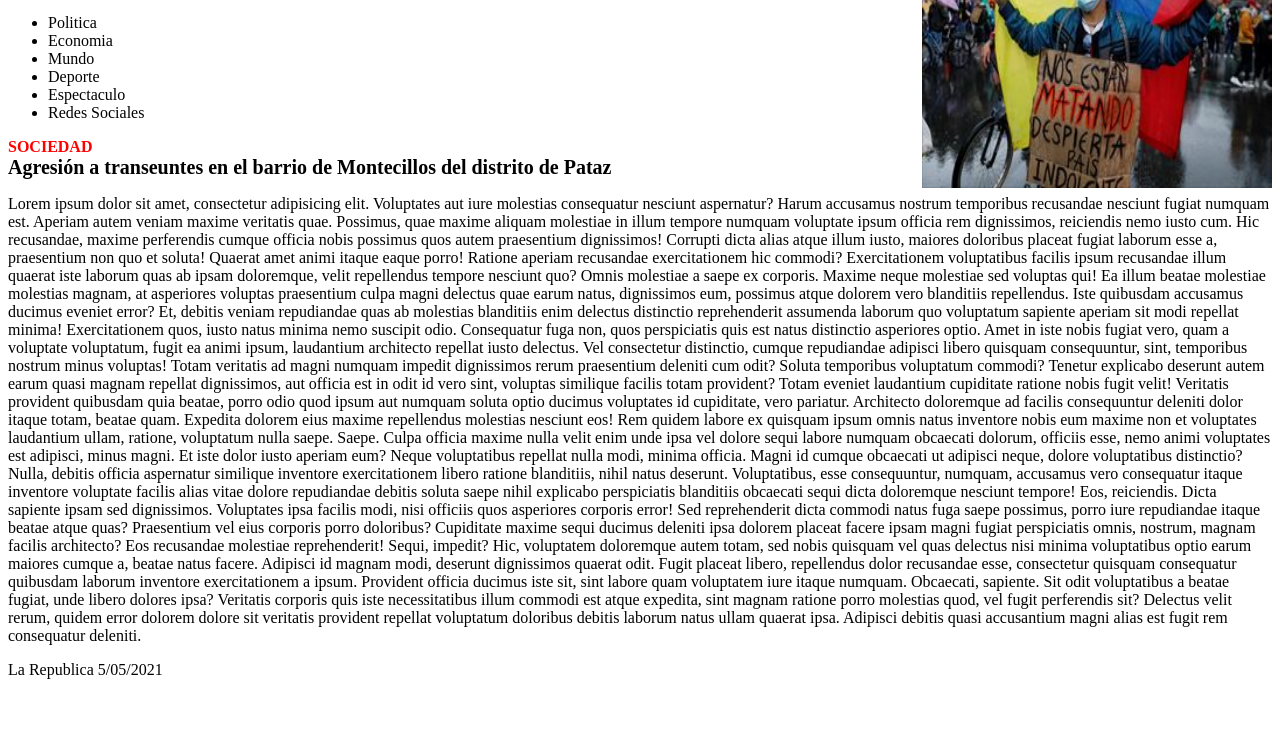
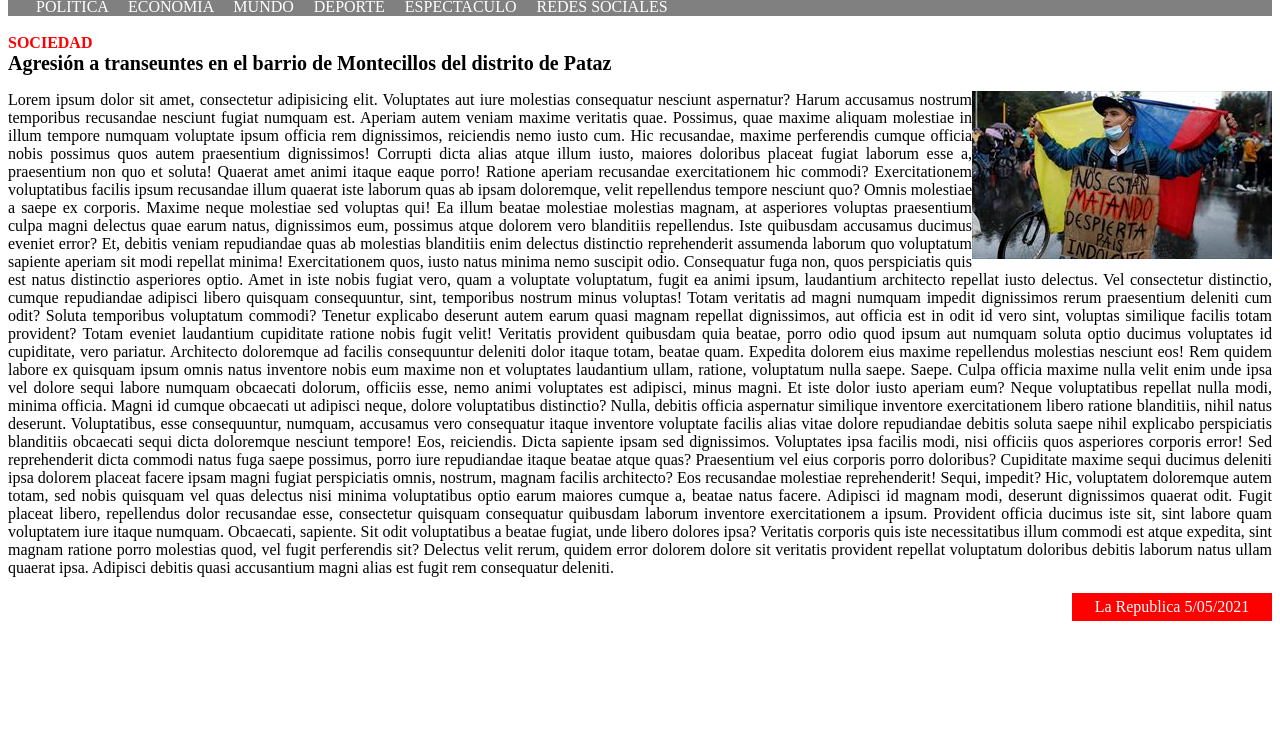
Before and after one commit to MapeSsj/PinedaEspinoza, a plain HTML site: page Sesion 13/NoticiaMejorado.html in a window 1280 px wide. Shown: the part 70-800 px from the top of the page. Drawn offline with Linux system fonts and the light colour scheme.

Commit message:
sesion13

```diff
--- a/Sesion 13/NoticiaMejorado.html
+++ b/Sesion 13/NoticiaMejorado.html
@@ -5,31 +5,36 @@
     <meta http-equiv="X-UA-Compatible" content="IE=edge">
     <meta name="viewport" content="width=device-width, initial-scale=1.0">
     <link rel="stylesheet" href="css/NoticiaMejorado.css">
-    <img src="/Sesion 13/img/colombia.jpg" >
-    <title>Document</title>
+
+    <title>Noticia</title>
 </head>
 <body>
     <div id='caja1'>
-        <Strong style="color: white;" >La República</Strong>
+        <Strong style="color: white; font-family: comic sans" >La República</Strong>
     </div>
-        <div id="barra">
-            <ul>
-            <li>Politica</li>
-            <li>Economia</li>
-            <li>Mundo</li>
-            <li>Deporte</li>
-            <li>Espectaculo</li>
-            <li>Redes Sociales</li>
-            </ul>
-            </div>
+
+        <div id="barra" style="color: white;">
+
+            <a> &nbsp &nbsp &nbsp &nbspPOLITICA &nbsp &nbsp </a>
+            <a>ECONOMIA &nbsp &nbsp</a>
+            <a>MUNDO &nbsp &nbsp</a>
+            <a>DEPORTE &nbsp &nbsp</a>
+            <a>ESPECTACULO &nbsp &nbsp</a>
+            <a>REDES SOCIALES</a>
+
+            </div> &nbsp
+
         <div id="caja2" >
            <strong style="color: red;">SOCIEDAD</strong>
         </div>
+
         <DIV id="caja3">
             <strong>Agresión a transeuntes en el barrio de Montecillos del distrito de Pataz
             </strong>
         </DIV>
+
         <div id="caja4">
+            <img src="/Sesion 13/img/colombia.jpg" >
             <p>Lorem ipsum dolor sit amet, consectetur adipisicing elit. Voluptates aut iure molestias consequatur nesciunt aspernatur? Harum accusamus nostrum temporibus recusandae nesciunt fugiat numquam est. Aperiam autem veniam maxime veritatis quae.
             Possimus, quae maxime aliquam molestiae in illum tempore numquam voluptate ipsum officia rem dignissimos, reiciendis nemo iusto cum. Hic recusandae, maxime perferendis cumque officia nobis possimus quos autem praesentium dignissimos!
             Corrupti dicta alias atque illum iusto, maiores doloribus placeat fugiat laborum esse a, praesentium non quo et soluta! Quaerat amet animi itaque eaque porro! Ratione aperiam recusandae exercitationem hic commodi?
@@ -52,7 +57,8 @@
             Delectus velit rerum, quidem error dolorem dolore sit veritatis provident repellat voluptatum doloribus debitis laborum natus ullam quaerat ipsa. Adipisci debitis quasi accusantium magni alias est fugit rem consequatur deleniti.
             </p>
         </div>
-        <div id="caja5">
+
+        <div id="caja5" style="color: white;">
 
             La Republica 5/05/2021
         </div>
--- a/Sesion 13/css/EjemploNoticia.css
+++ b/Sesion 13/css/EjemploNoticia.css
@@ -1,5 +1,5 @@
 .tamaño{
-    height: auto;
+    height: 550px;
     width: auto;
 }
 
@@ -9,8 +9,7 @@ background-color: green;
 }
 img{
 
-    float: right;
-    height: 250px;
+   float: right;
 }
 
 #caja3 {
--- a/Sesion 13/css/NoticiaMejorado.css
+++ b/Sesion 13/css/NoticiaMejorado.css
@@ -1,7 +1,4 @@
-.tamaño{
-    height: auto;
-    width: auto;
-}
+
 #caja1{
     background-color: red;
     width: auto;
@@ -10,16 +7,33 @@
     font-style: cooper;
     text-align:center ;
 }
+
 #caja2{
     text-align: left;
+
 }
+
 #caja3{
     font-size: 20px ;
 }
-img{
-    float:right;
-    position: relative;
-    height: 250px;
-    width: 350px;
+#barra{
+    background-color: gray;
+    width: auto;
+    font-family: 'comic sans';
 
 }
+
+img{
+    float: right;
+}
+#caja4{
+    text-align: justify;
+}
+#caja5{
+    background-color: red;
+    padding: 5px;
+    width: 190px;
+    float: right;
+    text-align:center ;
+
+}
```
Also changed, not shown: Sesion 13/EjemploNoticia.html (+2 -1 lines).
